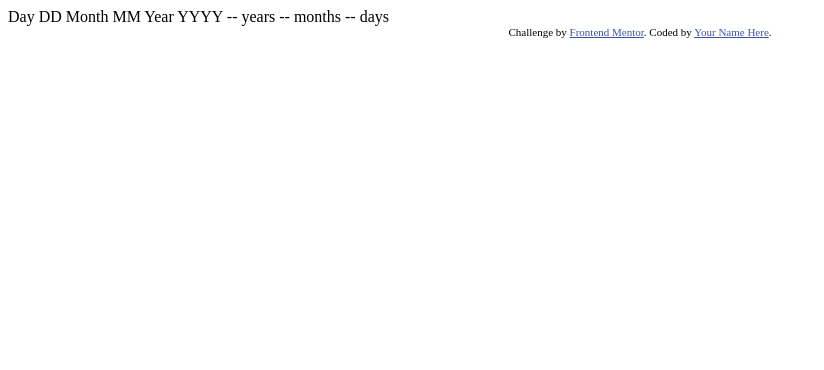
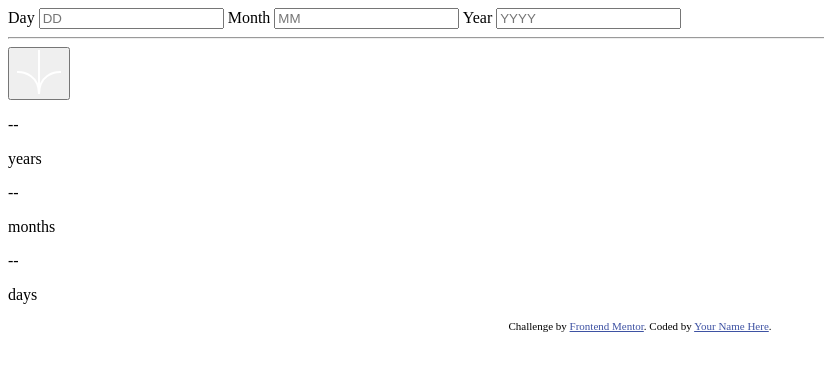
Before and after one commit to Infferna1/Age-Calculator, a plain HTML site: page index.html in a window 1280 px wide. Shown: the whole page, without its empty margins (0-824 px from the left). Drawn offline with Linux system fonts and the light colour scheme.

Commit message:
Added HTML Structure

```diff
--- a/index.html
+++ b/index.html
@@ -1,36 +1,63 @@
 <!DOCTYPE html>
 <html lang="en">
   <head>
-  <meta charset="UTF-8">
-  <meta name="viewport" content="width=device-width, initial-scale=1.0"> <!-- displays site properly based on user's device -->
+    <meta charset="UTF-8" />
+    <meta name="viewport" content="width=device-width, initial-scale=1.0" />
+    <!-- displays site properly based on user's device -->
 
-  <link rel="icon" type="image/png" sizes="32x32" href="./assets/images/favicon-32x32.png">
+    <link
+      rel="icon"
+      type="image/png"
+      sizes="32x32"
+      href="./assets/images/favicon-32x32.png"
+    />
 
     <title>Frontend Mentor | Age calculator app</title>
 
     <style>
-    .attribution { font-size: 11px; text-align: center; }
-    .attribution a { color: hsl(228, 45%, 44%); }
+      .attribution {
+        font-size: 11px;
+        text-align: center;
+      }
+      .attribution a {
+        color: hsl(228, 45%, 44%);
+      }
     </style>
   </head>
   <body>
-
-  Day
-  DD
-
-  Month
-  MM
-
-  Year
-  YYYY
-
-  -- years
-  -- months
-  -- days
-
-  <div class="attribution">
-    Challenge by <a href="https://www.frontendmentor.io?ref=challenge" target="_blank">Frontend Mentor</a>.
-    Coded by <a href="#">Your Name Here</a>.
-  </div>
+    <main>
+      <article>
+        <label for="day">Day</label>
+        <input type="text" id="day" name="day" placeholder="DD" />
+        <label for="month">Month</label>
+        <input type="text" id="month" name="month" placeholder="MM" />
+        <label for="year">Year</label>
+        <input type="text" id="year" name="year" placeholder="YYYY" />
+      </article>
+      <hr />
+      <button>
+        <img src="/assets/images/icon-arrow.svg" alt="" />
+      </button>
+      <article>
+        <section>
+          <p class="num">--</p>
+          <p class="date">years</p>
+        </section>
+        <section>
+          <p class="num">--</p>
+          <p class="date">months</p>
+        </section>
+        <section>
+          <p class="num">--</p>
+          <p class="date">days</p>
+        </section>
+      </article>
+    </main>
+    <footer class="attribution">
+      Challenge by
+      <a href="https://www.frontendmentor.io?ref=challenge" target="_blank"
+        >Frontend Mentor</a
+      >. Coded by <a href="#">Your Name Here</a>.
+    </footer>
   </body>
 </html>
```
Lines whose indentation alone changed are shown as unchanged.
